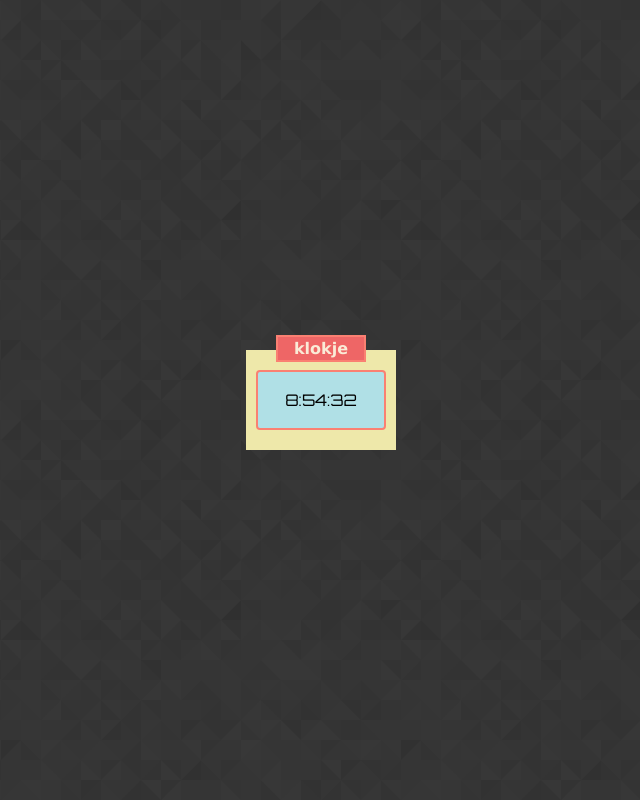
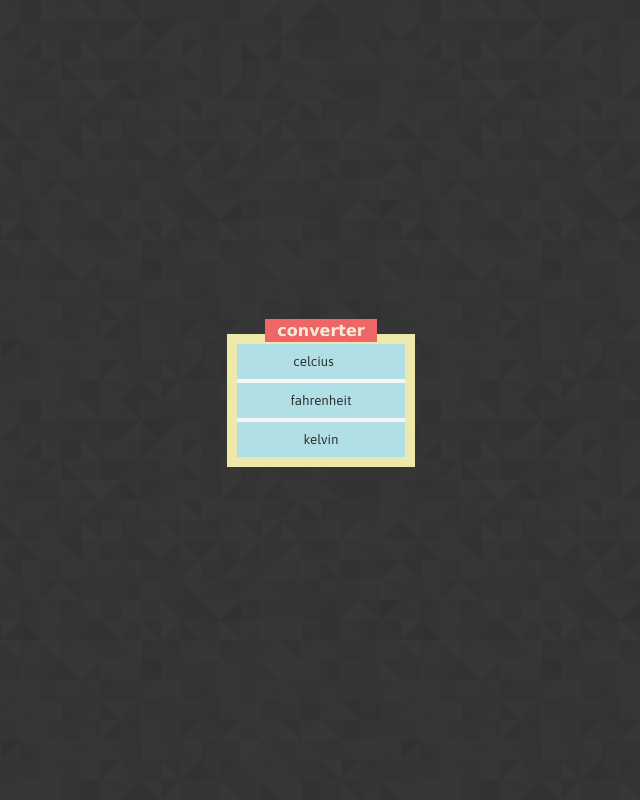
Before and after one commit to JongCreative/p05-mini-js-projects, a PHP site: page /p-03/temperature.php in a window 1280 px wide. Shown: the whole page, without its empty margins (319-959 px from the left). Run offline with PHP 8.4, Linux system fonts and the light colour scheme.

Commit message:
JS - temperature converter

```diff
--- a/public/css/styles-temperature.css
+++ b/public/css/styles-temperature.css
@@ -2,7 +2,7 @@
 /* START GLOBAL STYLE.
 ________________________________________________________*/
 
-@import url('https://fonts.googleapis.com/css?family=Orbitron');
+@import url('https://fonts.googleapis.com/css?family=Asap|Orbitron');
 
 * {
     margin: 0;
@@ -43,39 +43,22 @@ ________________________________________________________*/
 }
 
 .container {
+    padding: 10px;
+    background-color: palegoldenrod;
+    position: relative;
     display: flex;
     justify-content: center;
     align-items: center;
-    padding: 10px;
-    background-color: slateblue;
+    flex-direction: column;
 }
 .wrapper {
+    background-color: powderblue;
     display: flex;
     align-items: center;
-    border: 2px solid salmon;
+    /* border: 2px solid salmon; */
     margin: 0 auto;
-    padding: 10px;
-    background-color: powderblue;
 }
-
-
-
-
-/* END GLOBAL BODY.
-________________________________________________________*/
-
-.container-clock{
-    padding: 10px;
-    background-color: palegoldenrod;
-    position: relative;
-    width: 150px;
-    height: 100px;
-    margin: 0 auto;
-    flex-direction: column;
-    justify-content: center;
-}
-
-.wrapper-badge{
+.wrapper2 {
     padding: 2px 10px;
     background-color: #ee6666;
     color: antiquewhite;
@@ -86,6 +69,11 @@ ________________________________________________________*/
     top: -15px;
 }
 
+
+
+/* END GLOBAL BODY.
+________________________________________________________*/
+
 .wrapper-clock {
     padding: 10px 10px;
     width: 100%;
@@ -94,3 +82,31 @@ ________________________________________________________*/
     font-family: orbitron;
     border-radius: 4px;
 }
+
+.wrapper-temperature{
+    height: 100%;
+    font-family: asap;
+}
+
+#fahrenheit {
+    border-top: 4px solid whitesmoke;
+    border-bottom: 4px solid whitesmoke;
+
+}
+
+input {
+    font-family: asap;
+    padding: 10px 10px;
+    background-color: powderblue;
+    /* color: antiquewhite; */
+    text-align: center;
+    width: 100%;
+    height: 100%;
+    border: 0;
+}
+
+/* change pseudo element with :: */
+::placeholder {
+    color: #333333;
+
+}
--- a/public/js/script-temperature.js
+++ b/public/js/script-temperature.js
@@ -1,61 +1,43 @@
-/* console.log(new Date());
-* const fullDate = new Date();
-* console.log(fullDate.getHours());
-*
-* const hours = fullDate.getHours();
-* const mins = fullDate.getMinutes();
-* const secs = fullDate.getSeconds();
+const celciusInput = document.querySelector('.wrapper-celcius > input');
+const fahrenheitInput = document.querySelector('.wrapper-fahrenheit > input');
+const kelvinInput = document.querySelector('.wrapper-kelvin > input');
+console.log(celciusInput);
 
-*  pull html element to js
-* document DOM refers to browser window,
-* because we want to change it we do .innerhtml
-* console.log(document.getElementsByClassName('hour'));
-
-/*change the value of this <span> tag to const hours
-*
-*document.getElementById('hour').innerHTML = hours;
-*document.getElementById('minutes').innerHTML = mins;
-*document.getElementById('seconds').innerHTML = secs;
-*
-* now it will change on every manual refresh
-* but we want it to change by itself so we need to wrap everything in a function
-*****/
-// with setinterval useing milisec
-
-
-/*
-function greeting(){
-    console.log('hello')
-    console.log('hello')
-    console.log('hello')
-}
-setInterval (greeting, 1000);
-
- */
-
-
-function clock() {
-    let fullDate = new Date();
-    let hours = fullDate.getHours();
-    let mins = fullDate.getMinutes();
-    let secs = fullDate.getSeconds();
-    document.getElementById('hour').innerHTML = hours;
-    document.getElementById('minutes').innerHTML = ":" + mins;
-    document.getElementById('seconds').innerHTML = ":" + secs;
-
-    //all is working, but we at times have a lonely digit
-    //if it is less than 10, we add a zero at the beginning
-    if (hours < 10 ){
-        hours = "0" + hours;
-    }
-    //we can do the same for minutes and seconds
-    if (mins < 10 ){
-        mins = "0" + mins;
-    }
-    if (secs < 10 ){
-        secs = "0" + secs;
-    }
-
+function roundNum(num){
+    return Math.round(num*100)/100;
 }
 
-setInterval (clock, 100);
+function celciusToFahrenheitAndKelvin() {
+    //console.log(celciusInput.value);
+    const cTemp = parseFloat(celciusInput.value);
+    const fTemp = (cTemp * (9/5))+32;
+    const kTemp = cTemp +273.15;
+    fahrenheitInput.value = roundNum(fTemp);
+    kelvinInput.value = roundNum(kTemp);
+}
+
+function fahrenheitToCelciusAndKelvin() {
+    //console.log(fahrenheitInput.value);
+    const fTemp = parseFloat(fahrenheitInput.value);
+    const cTemp = (fTemp - 32) * (5/9);
+    const kTemp = (fTemp + 459.67) * 5/9;
+    celciusInput.value = roundNum(cTemp);
+    kelvinInput.value = roundNum(kTemp);
+}
+
+function kelvinToCelciusAndFahrenheit() {
+    //console.log(kelvinInput.value);
+    const kTemp = parseFloat(kelvinInput.value);
+    const cTemp = kTemp - 273.15;
+    const fTemp = (kTemp - 273) +32;
+    celciusInput.value = roundNum(cTemp);
+    fahrenheitInput.value = roundNum(fTemp);
+}
+
+function main() {
+    celciusInput.addEventListener('input', celciusToFahrenheitAndKelvin);
+    fahrenheitInput.addEventListener('input', fahrenheitToCelciusAndKelvin);
+    kelvinInput.addEventListener('input', kelvinToCelciusAndFahrenheit);
+}
+
+main();
--- a/public/p-03/temperature.php
+++ b/public/p-03/temperature.php
@@ -9,22 +9,26 @@
 
 <!--END HEAD & HEADER.
 ------------------------------------------------------------>
-<main class="positioning positioning-main">
-	<div class="container container-clock">
-        <article class="wrapper wrapper-badge">
-            klokje
+<main class="positioning positioning-temperature">
+	<div class="container container-temperature">
+        <article class="wrapper wrapper2">
+            converter
         </article>
-        <article class="wrapper wrapper-clock">
-            <span id="hour"></span>
-            <span id='minutes'></span>
-            <span id='seconds'></span>
+        <article class="wrapper wrapper-celcius">
+            <input id="celcius" type="number" placeholder="celcius">
+        </article>
+        <article class="wrapper wrapper-fahrenheit">
+            <input id="fahrenheit" placeholder="fahrenheit">
+        </article>
+        <article class="wrapper wrapper-kelvin">
+            <input id="kelvin" placeholder="kelvin">
         </article>
     </div>
 </main>
 
 <!--START FOOTER.
 ------------------------------------------------------------>
-	<script src="../js/script-clock.js"></script>
+	<script src="../js/script-temperature.js"></script>
 	<?php include "../templates/footer.php"; ?>
 
 <!--END FOOTER.
```
Also changed, not shown: public/css/styles-clock.css (+5 -4 lines), public/js/script-clock.js (+1 -39 lines), public/p-02/script-clock-klad.js (added, +61 -0 lines), public/p-03/script-temperature-klad.js (added, +109 -0 lines), public/p-01/script-drumkit-klad.js (renamed from public/p-01/script2.js).
